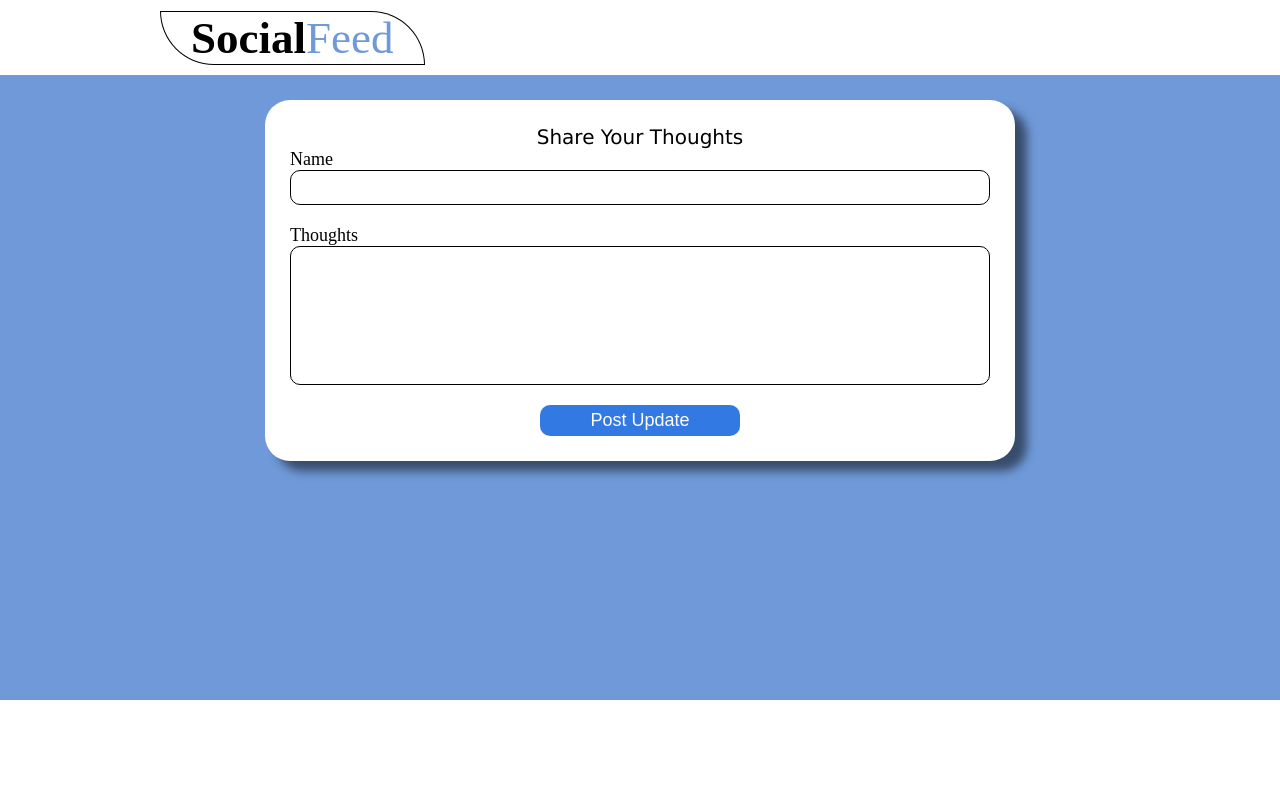
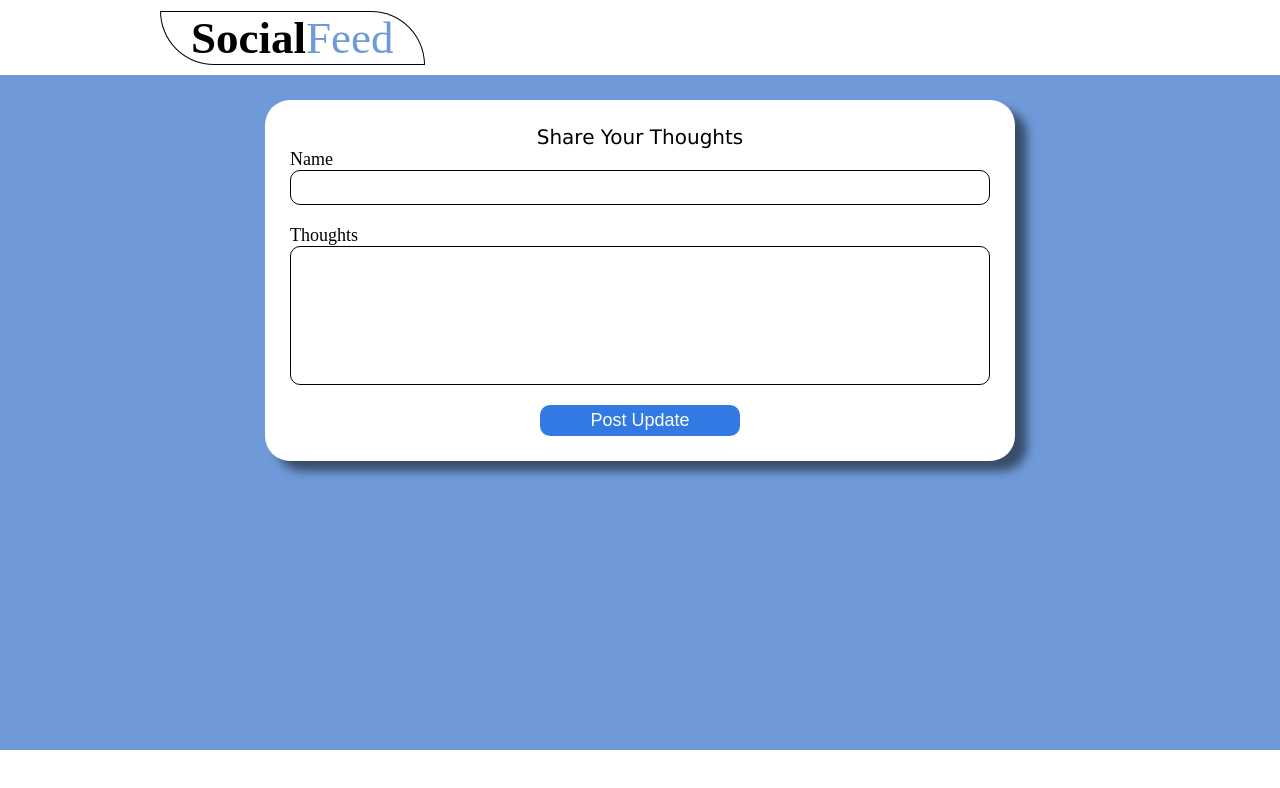
Before and after one commit to CPRCantrell/Social-Feed, a React (Create React App) app: page / in a window 1280 px wide. Shown: the top 788 px of the page. Built offline with nearby package versions, Linux system fonts and the light colour scheme.

Commit message:
👌 IMPROVE: Minor change to footer height

```diff
--- a/src/App.css
+++ b/src/App.css
@@ -50,7 +50,7 @@ h2{
 footer{
     margin-top: 25px;
     width: 100%;
-    height: 100px;
+    height: 50px;
     background-color: white;
 }
 
```
